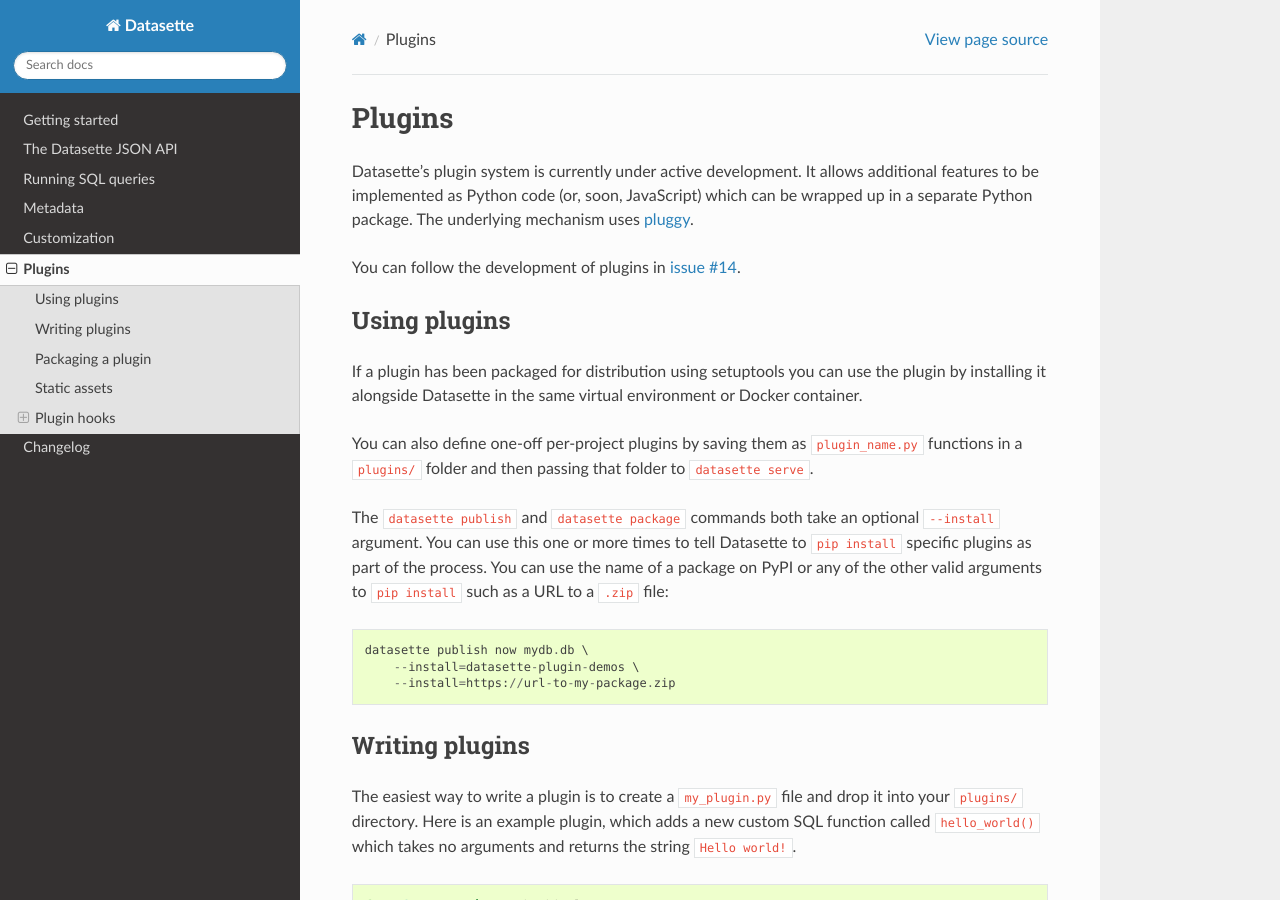
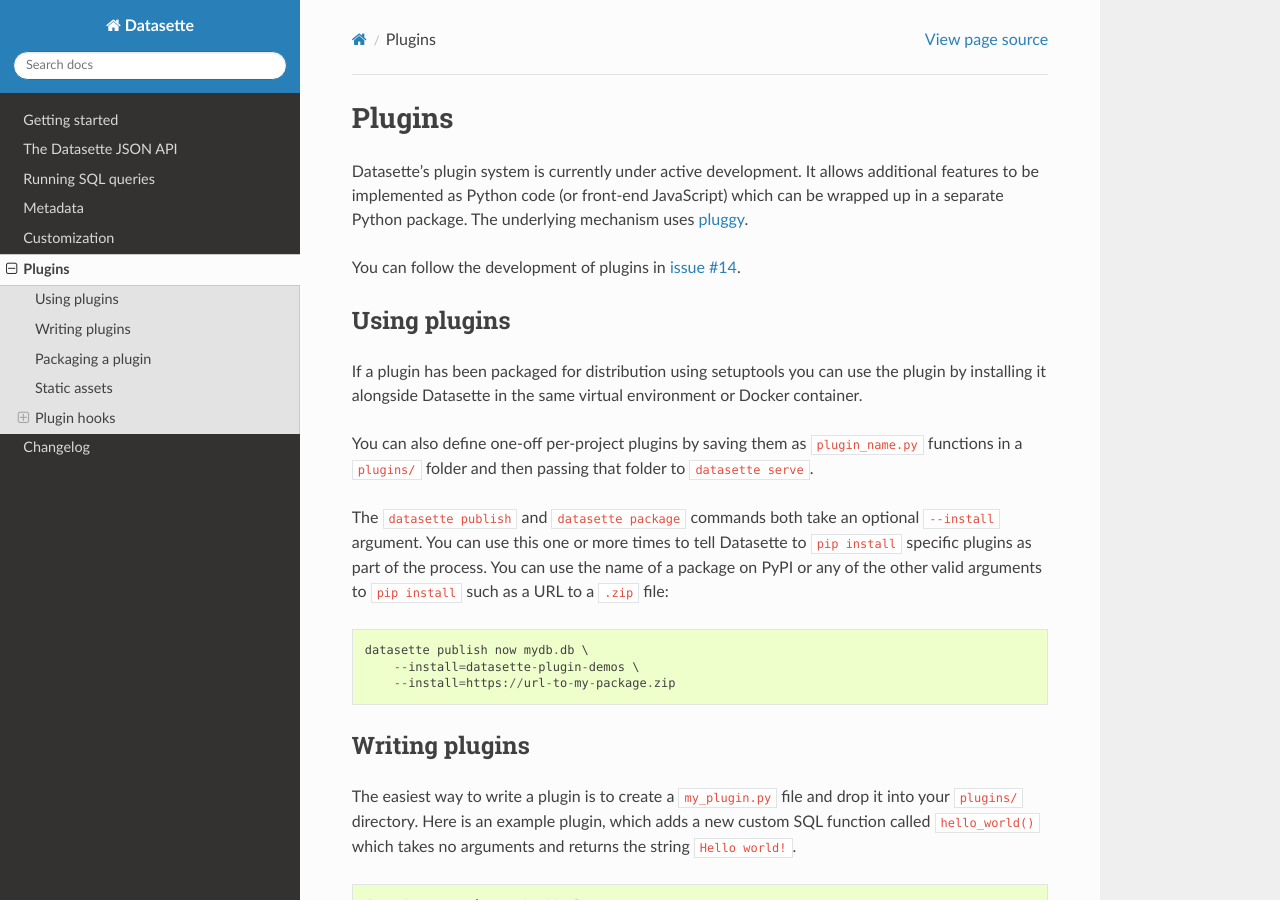
Before and after one commit to simonw/datasette, a Sphinx documentation site: the page built from docs/plugins.rst, in a window 1280 px wide and 900 px high. Built offline with Sphinx 7.4.7 and the Read the Docs theme 2.0.0, drawn with Linux system fonts in a browser that asks for light colours.

Commit message:
Thanks to #214 JavaScript is no longer 'soon'

```diff
--- a/docs/plugins.rst
+++ b/docs/plugins.rst
@@ -2,7 +2,7 @@
 =======
 
 Datasette's plugin system is currently under active development. It allows
-additional features to be implemented as Python code (or, soon, JavaScript)
+additional features to be implemented as Python code (or front-end JavaScript)
 which can be wrapped up in a separate Python package. The underlying mechanism
 uses `pluggy <https://pluggy.readthedocs.io/>`_.
 
```
